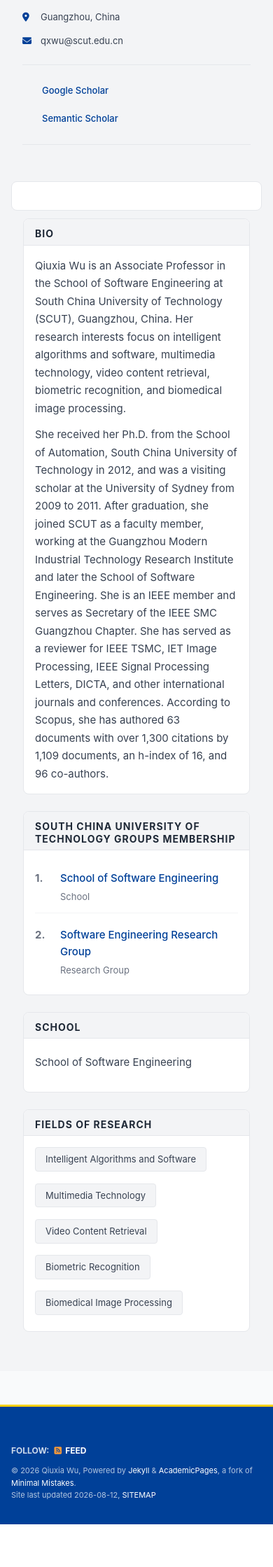
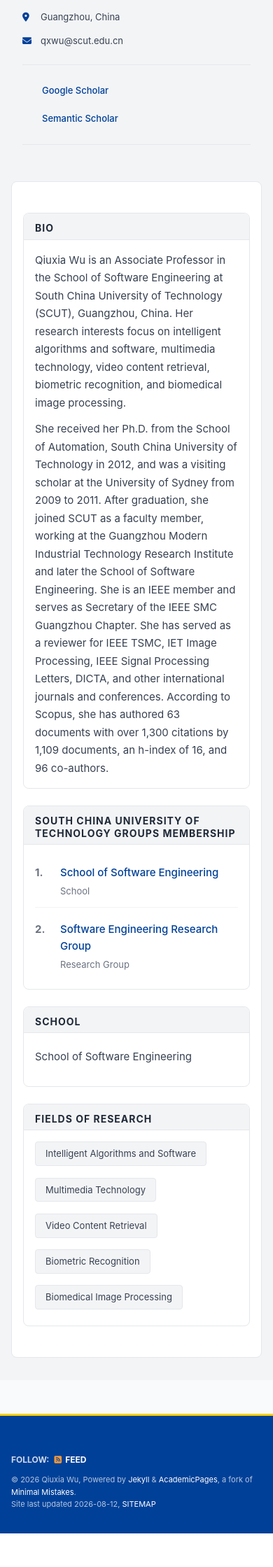
Before and after one commit to alex120aaa/alex120aaa.github.io, a Jekyll site: the page built from _pages/about.md, in a window 390 px wide. Shown: the part 681-2920 px from the top of the page at 70% size. Built offline with Jekyll 4.4.1, drawn with Linux system fonts in a browser that asks for light colours; a style sheet for code colours, icons or effects is not loaded.

Commit message:
Fix mobile layout: float:left on .page__inner-wrap collapsing parent height
Root cause: @include full() mixin sets float:left on .page__inner-wrap
and its children (.page__content, .page__meta, .page__share). On
mobile where #main is not a flex container, these floated elements
are removed from the normal flow, causing .scut-page/.scut-archive
to collapse (height:41px vs content height:800px+).

Fix for mobile (<=1024px):
1. Set float:none on .page__inner-wrap and its children
2. Set height:auto instead of height:100%
3. Add overflow:hidden to .page__inner-wrap to contain any
   remaining floated descendants
4. Also set width:auto on children (the full() mixin sets width:100%)

```diff
--- a/_sass/layout/_page.scss
+++ b/_sass/layout/_page.scss
@@ -890,6 +890,18 @@
   .scut-page .page__inner-wrap,
   .scut-archive .page__inner-wrap {
     height: auto;
+    float: none;
+    overflow: hidden;
+  }
+
+  .scut-page .page__inner-wrap .page__content,
+  .scut-page .page__inner-wrap .page__meta,
+  .scut-page .page__inner-wrap .page__share,
+  .scut-archive .page__inner-wrap .page__content,
+  .scut-archive .page__inner-wrap .page__meta,
+  .scut-archive .page__inner-wrap .page__share {
+    float: none;
+    width: auto;
   }
 
   .scut-page .page__title,
```
